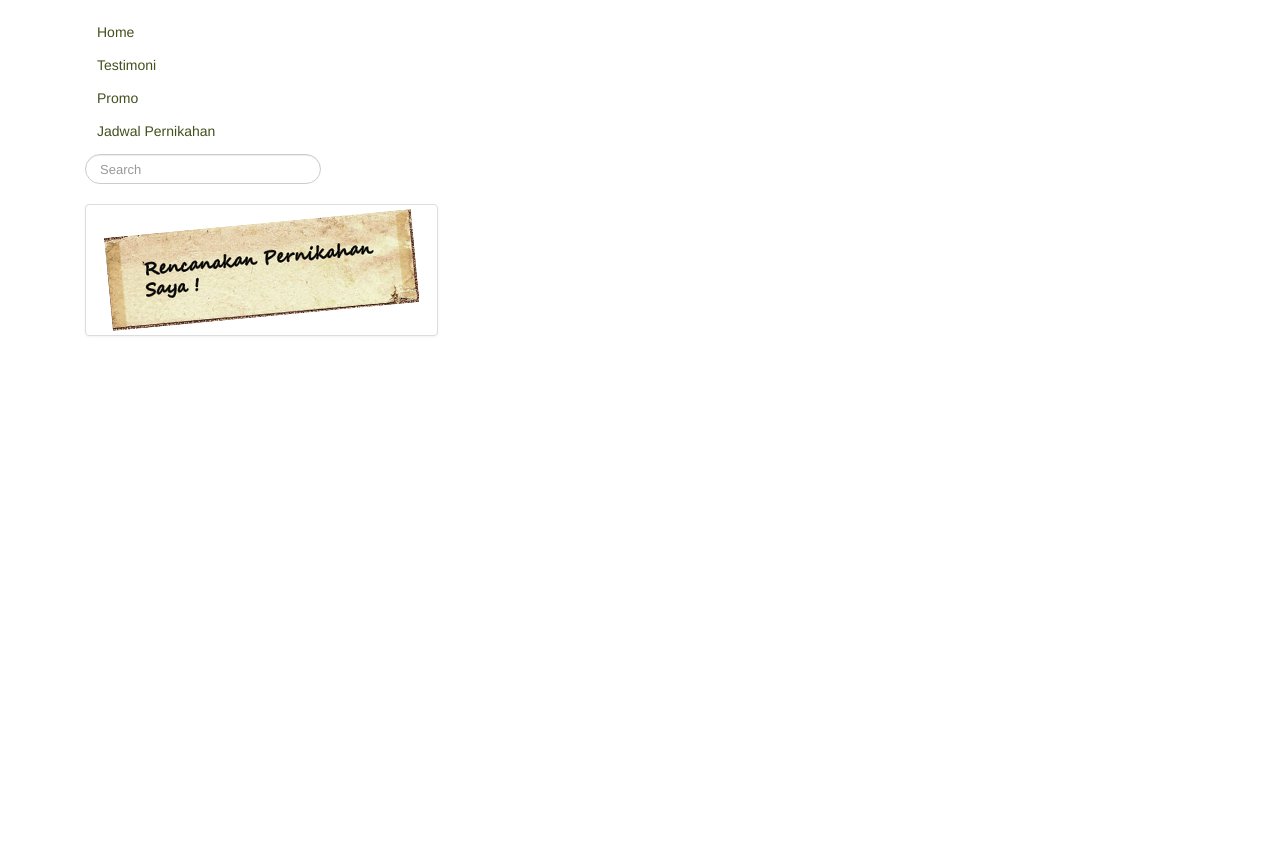
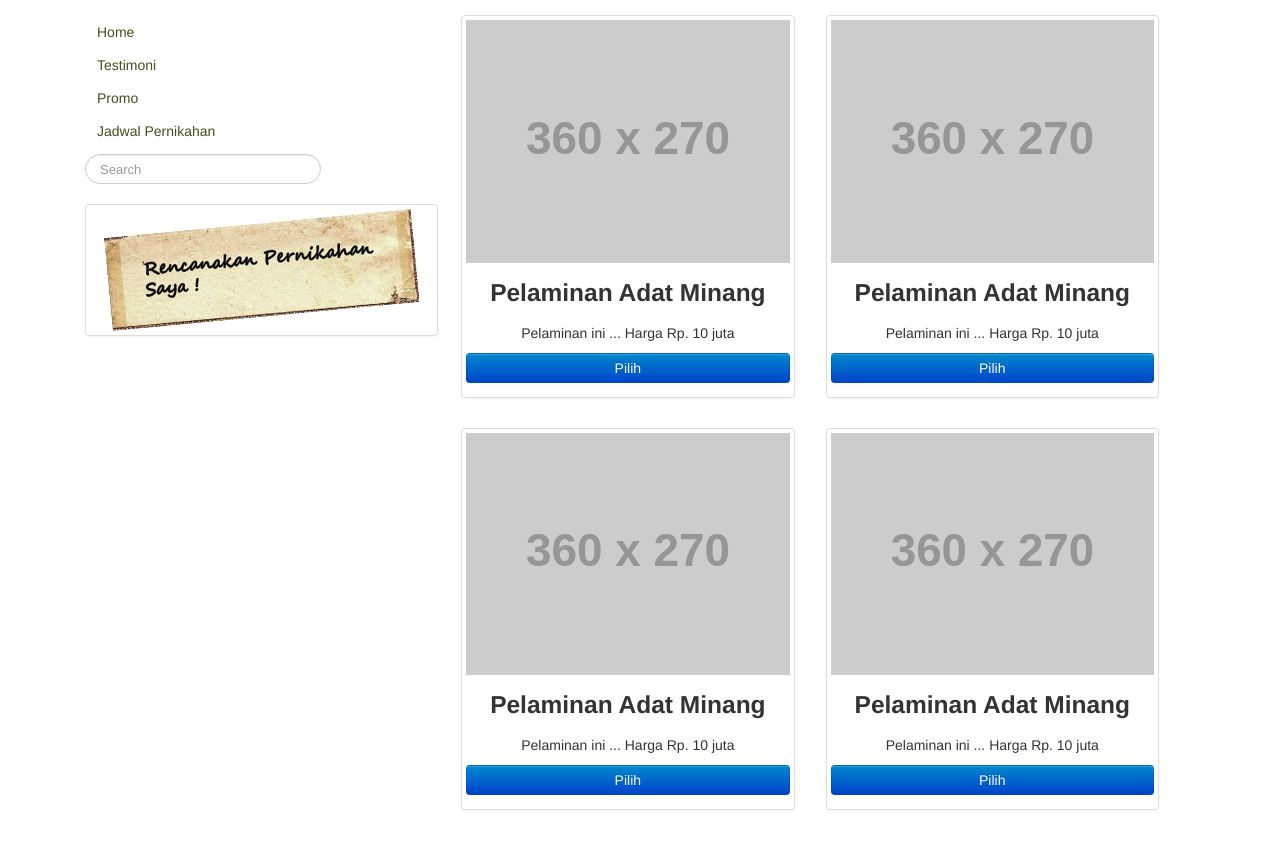
Before and after one commit to ernestina/online-wedding-planner, a PHP site: page /view/pilihgedung.php in a window 1280 px wide. Shown: the part 160-1005 px from the top of the page. Before the commit the page ends 800 px from the top, so only its background shows below. Run offline with PHP 8.4, Linux system fonts and the light colour scheme; some libraries are stand-ins or nearby versions.

Commit message:
Use Case Pilih Lokasi Gedung | Nambah thumbnails

```diff
--- a/trunk/view/pilihgedung.php
+++ b/trunk/view/pilihgedung.php
@@ -36,3 +36,71 @@
 			</a>
 
 		</div>
+
+		<div class="span8">
+		<table border="0" width="100%" cellpadding="0" cellspacing = "0">
+		<!--thumbnail pilih gedung-->
+			<td width="50%" valign="top">
+			<div class="row-fluid">
+			<ul class="thumbnails">
+			<li class="span11">
+			<div class="thumbnail">
+			<img src="http://placehold.it/360x270" alt="">
+			<h3 align="center">Pelaminan Adat Minang</h3>
+			<p align="center">Pelaminan ini ... Harga Rp. 10 juta</p>
+			<p><a class="btn btn-block btn-primary" href="./view/hero.php">Pilih</a></p>
+			</div>
+			</li>
+			</ul>
+			</div>
+			</td>
+
+			<td width="50%" valign="top">
+			<div class="row-fluid">
+			<ul class="thumbnails">
+			<li class="span11">
+			<div class="thumbnail">
+			<img src="http://placehold.it/360x270" alt="">
+			<h3 align="center">Pelaminan Adat Minang</h3>
+			<p align="center">Pelaminan ini ... Harga Rp. 10 juta</p>
+			<p><a class="btn btn-block btn-primary" href="./view/hero.php">Pilih</a></p>
+			</div>
+			</li>
+			</ul>
+			</div>
+			</td>
+
+			<table border="0" width="100%" cellpadding="0" cellspacing = "0">
+			<td width="50%" valign="top">
+			<div class="row-fluid">
+			<ul class="thumbnails">
+			<li class="span11">
+			<div class="thumbnail">
+			<img src="http://placehold.it/360x270" alt="">
+			<h3 align="center">Pelaminan Adat Minang</h3>
+			<p align="center">Pelaminan ini ... Harga Rp. 10 juta</p>
+			<p><a class="btn btn-block btn-primary" href="./view/hero.php">Pilih</a></p>
+			</div>
+			</li>
+			</ul>
+			</div>
+			</td>
+
+			<td width="50%" valign="top">
+			<div class="row-fluid">
+			<ul class="thumbnails">
+			<li class="span11">
+			<div class="thumbnail">
+			<img src="http://placehold.it/360x270" alt="">
+			<h3 align="center">Pelaminan Adat Minang</h3>
+			<p align="center">Pelaminan ini ... Harga Rp. 10 juta</p>
+			<p><a class="btn btn-block btn-primary" href="./view/hero.php">Pilih</a></p>
+			</div>
+			</li>
+			</ul>
+			</div>
+			</td>
+
+		</table>
+		</table>
+	</div>
```
